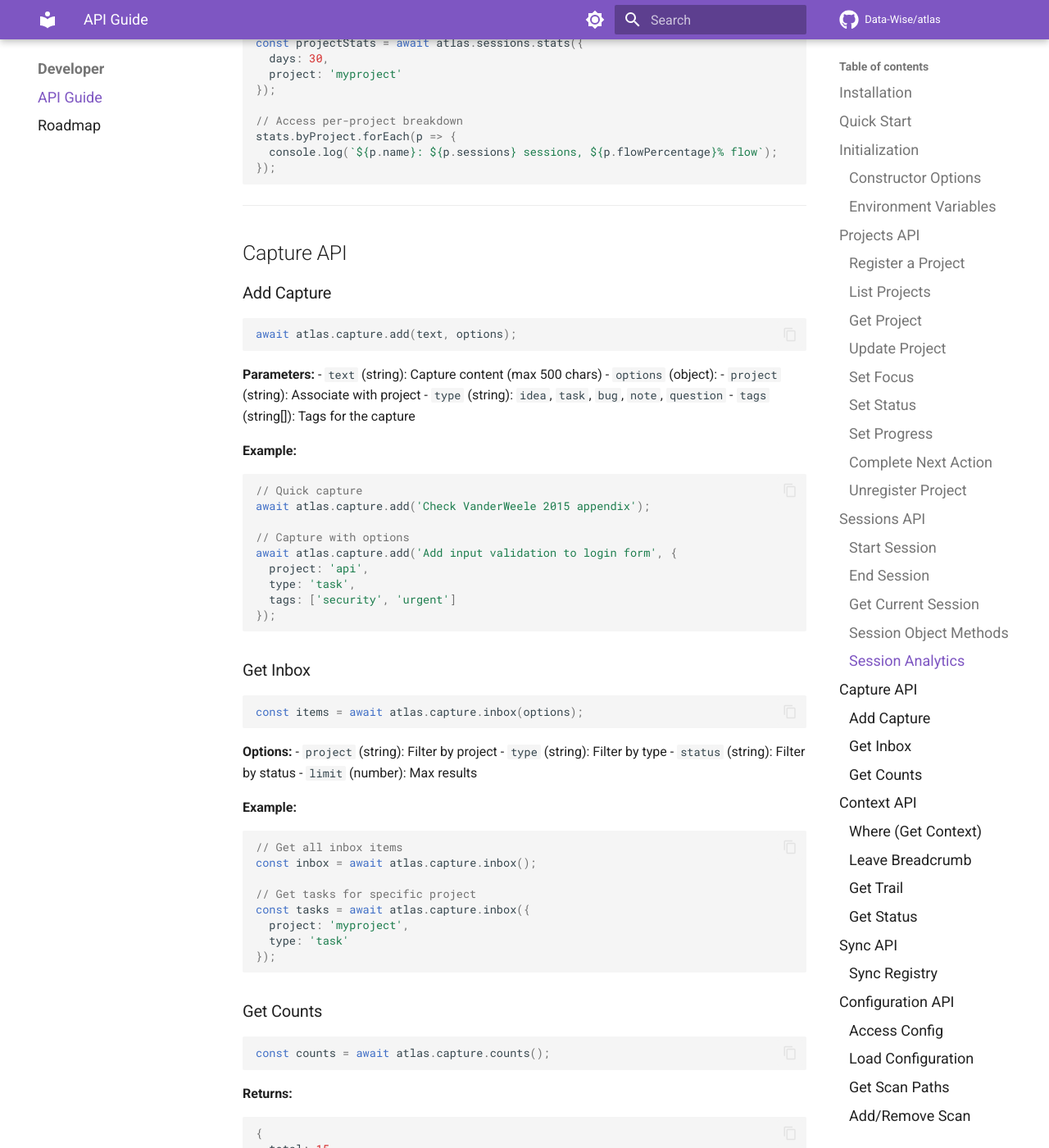
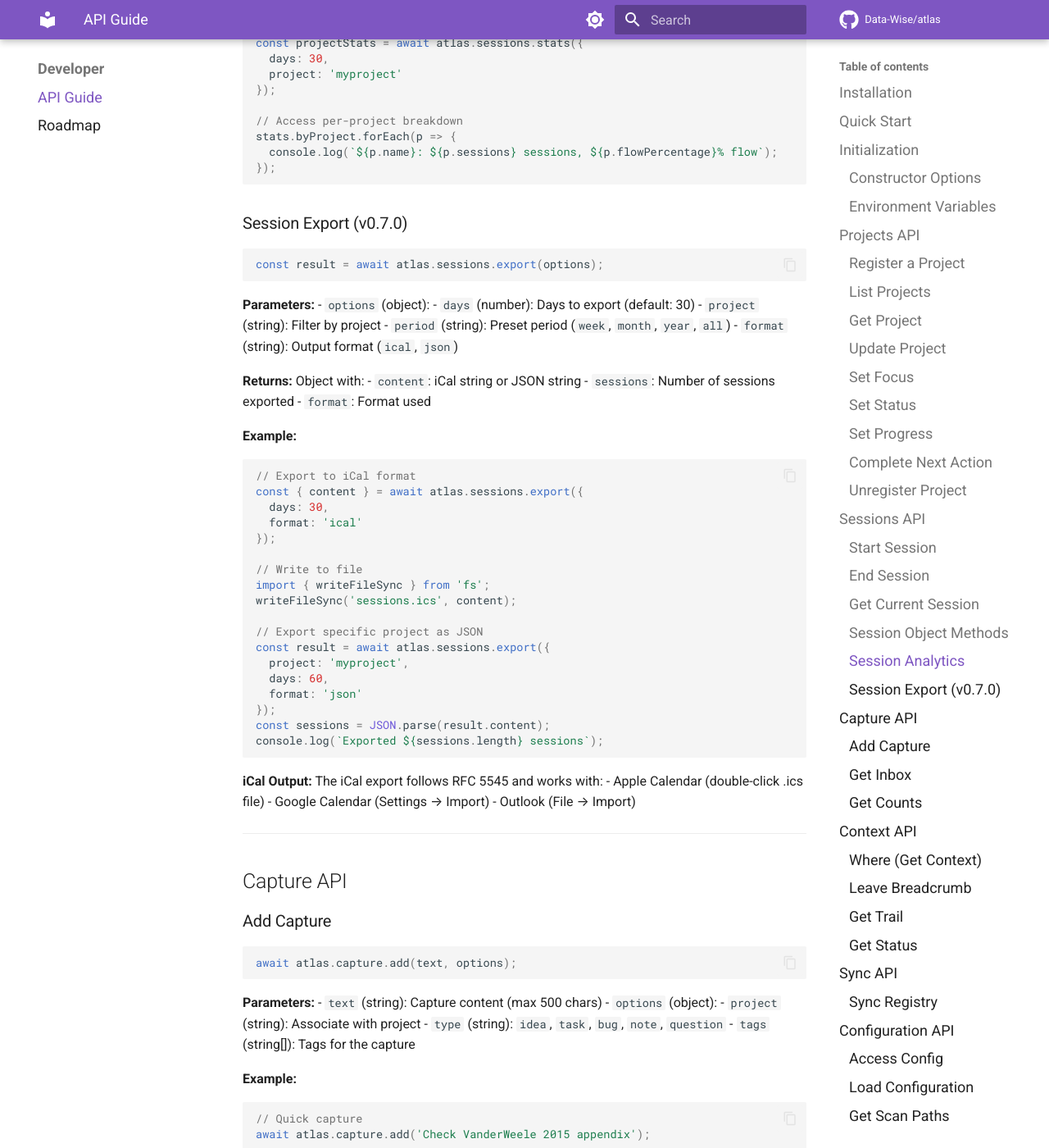
Before and after one commit to Data-Wise/atlas, an MkDocs documentation site: the page built from docs/API-GUIDE.md, in a window 1280 px wide and 1400 px high, scrolled down 6177 px. Shown: the whole window at 82% size. Built offline with MkDocs 1.6.1 and Material for MkDocs 9.7.7, drawn with Linux system fonts in a browser that asks for light colours; comment, search, counter and statistics services are not loaded.

Commit message:
docs: sync API-GUIDE and ARCHITECTURE with v0.7.0
API-GUIDE.md:
- Add sessions.export() method documentation
- Include iCal/JSON format examples
- Document calendar app compatibility

ARCHITECTURE.md:
- Add ExportSessionsUseCase to session use-cases
- Add GetSessionStatsUseCase (was missing)
- Add TimelineView.js to dashboard views

🤖 Generated with [Claude Code](https://claude.com/claude-code)

Co-Authored-By: Claude Opus 4.5 <noreply@anthropic.com>

````diff
--- a/docs/API-GUIDE.md
+++ b/docs/API-GUIDE.md
@@ -327,6 +327,52 @@ stats.byProject.forEach(p => {
   console.log(`${p.name}: ${p.sessions} sessions, ${p.flowPercentage}% flow`);
 });
 ```
+
+### Session Export (v0.7.0)
+
+```javascript
+const result = await atlas.sessions.export(options);
+```
+
+**Parameters:**
+- `options` (object):
+  - `days` (number): Days to export (default: 30)
+  - `project` (string): Filter by project
+  - `period` (string): Preset period (`week`, `month`, `year`, `all`)
+  - `format` (string): Output format (`ical`, `json`)
+
+**Returns:** Object with:
+- `content`: iCal string or JSON string
+- `sessions`: Number of sessions exported
+- `format`: Format used
+
+**Example:**
+```javascript
+// Export to iCal format
+const { content } = await atlas.sessions.export({
+  days: 30,
+  format: 'ical'
+});
+
+// Write to file
+import { writeFileSync } from 'fs';
+writeFileSync('sessions.ics', content);
+
+// Export specific project as JSON
+const result = await atlas.sessions.export({
+  project: 'myproject',
+  days: 60,
+  format: 'json'
+});
+const sessions = JSON.parse(result.content);
+console.log(`Exported ${sessions.length} sessions`);
+```
+
+**iCal Output:**
+The iCal export follows RFC 5545 and works with:
+- Apple Calendar (double-click .ics file)
+- Google Calendar (Settings → Import)
+- Outlook (File → Import)
 
 ---
 
````
Also changed, not shown: docs/ARCHITECTURE.md (+5 -2 lines).
